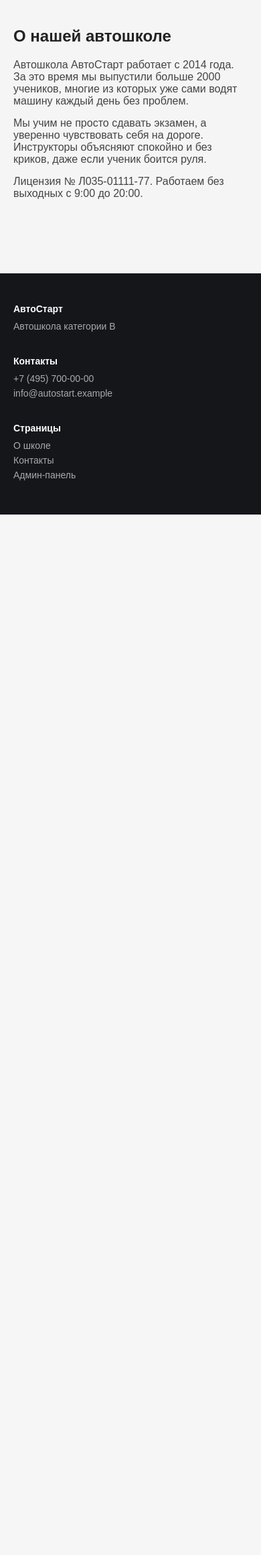
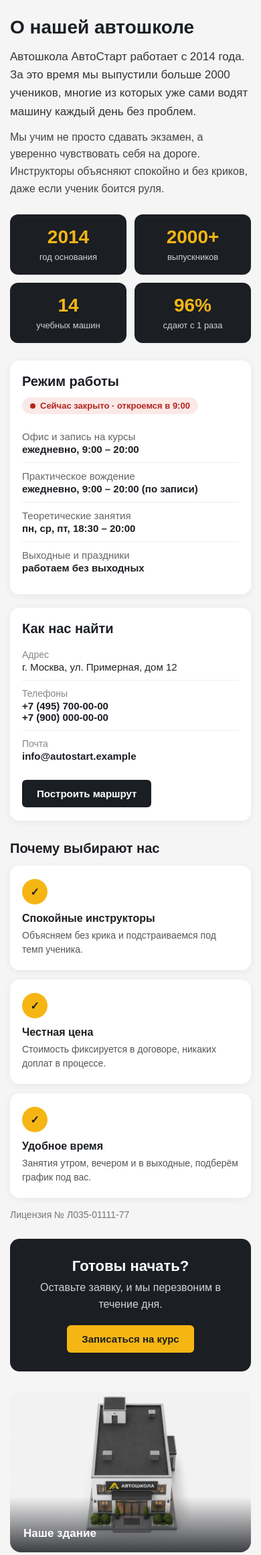
Before and after one commit to kirill498/Aytoshkolaa, a Node server app: page /about in a window 390 px wide. Shown: the part 76-2397 px from the top of the page at 67% size. Before the commit the page ends 844 px from the top, so only its background shows below. Run offline with Node 20, Linux system fonts and the light colour scheme.

Commit message:
New update selections

```diff
--- /dev/null
+++ b/public/css/about.css
@@ -0,0 +1,408 @@
+/* ===== СТРАНИЦА "О ШКОЛЕ" ===== */
+
+/* три колонки: фото слева | текст по центру | фото справа */
+.about-layout {
+    width: 100%;                 /* без этого блок сжимается до ширины содержимого */
+    max-width: 1700px;
+    margin: 0 auto;
+    padding: 40px 20px 60px;
+    display: grid;
+    grid-template-columns: minmax(0, 1fr) minmax(0, 720px) minmax(0, 1fr);
+    gap: 30px;
+}
+
+/* ---------- ФОТО ПО БОКАМ ---------- */
+.about-photo {
+    position: sticky;            /* фото "едут" вместе с прокруткой и остаются на виду */
+    top: 24px;
+    align-self: start;           /* высота фиксированная, а не растягивается до конца страницы */
+    height: 620px;
+    margin: 0;
+    border-radius: 16px;
+    overflow: hidden;
+}
+
+/* серая заглушка с подписью: лежит под фото и видна, только пока фото нет */
+.photo-placeholder {
+    position: absolute;
+    inset: 0;
+    display: flex;
+    align-items: center;
+    justify-content: center;
+    padding: 20px;
+    text-align: center;
+    line-height: 1.5;
+    color: #8a8686;
+    background-color: #e4e1e1;
+    border: 2px dashed #bdb9b9;
+    border-radius: 16px;
+}
+
+/* фото растягивается на весь блок и обрезается по краям (cover), не искажаясь */
+.about-photo img {
+    position: absolute;
+    inset: 0;
+    width: 100%;
+    height: 100%;
+    object-fit: cover;
+    transition: transform 0.6s ease;
+}
+
+.about-photo:hover img {
+    transform: scale(1.04);
+}
+
+/* подпись внизу фото на тёмном градиенте */
+.about-photo figcaption {
+    position: absolute;
+    left: 0;
+    right: 0;
+    bottom: 0;
+    padding: 45px 20px 18px;
+    color: #ffffff;
+    font-size: 17px;
+    font-weight: bold;
+    background: linear-gradient(to top, rgba(27, 30, 35, 0.85), rgba(27, 30, 35, 0));
+}
+
+/* ---------- ЦЕНТРАЛЬНАЯ КОЛОНКА ---------- */
+.about-center h1 {
+    font-size: 34px;
+    color: #1b1e23;
+    margin-bottom: 14px;
+}
+
+.about-center p {
+    line-height: 1.6;
+    color: #444444;
+    margin-bottom: 12px;
+}
+
+.about-center .about-lead {
+    font-size: 17px;
+    color: #333333;
+}
+
+/* четыре тёмные плитки с цифрами */
+.about-stats {
+    display: grid;
+    grid-template-columns: repeat(4, 1fr);
+    gap: 12px;
+    margin: 26px 0;
+}
+
+.stat {
+    padding: 18px 10px;
+    text-align: center;
+    background-color: #1b1e23;
+    border-radius: 12px;
+}
+
+.stat strong {
+    display: block;
+    margin-bottom: 4px;
+    font-size: 28px;
+    color: #f5b614;
+}
+
+.stat span {
+    font-size: 13px;
+    color: #cfd2d6;
+}
+
+/* белые карточки (режим работы, контакты) */
+.about-card {
+    margin-bottom: 20px;
+    padding: 24px 26px;
+    background-color: #ffffff;
+    border-radius: 14px;
+    box-shadow: 0 2px 12px rgba(0, 0, 0, 0.06);
+}
+
+.about-card h2 {
+    font-size: 20px;
+    color: #1b1e23;
+}
+
+.about-card > h2 {
+    margin-bottom: 8px;
+}
+
+.card-head {
+    display: flex;
+    justify-content: space-between;
+    align-items: center;
+    flex-wrap: wrap;
+    gap: 12px;
+    margin-bottom: 14px;
+}
+
+/* плашка "Сейчас открыто / закрыто". Пока JS её не заполнил, она скрыта (:empty) */
+.open-status {
+    display: inline-flex;
+    align-items: center;
+    gap: 7px;
+    padding: 5px 12px;
+    font-size: 13px;
+    font-weight: bold;
+    border-radius: 20px;
+}
+
+.open-status:empty {
+    display: none;
+}
+
+/* цветная точка перед текстом */
+.open-status::before {
+    content: "";
+    width: 8px;
+    height: 8px;
+    background-color: currentColor;
+    border-radius: 50%;
+}
+
+.open-status.is-open {
+    color: #1e7d46;
+    background-color: #e5f5ec;
+}
+
+.open-status.is-closed {
+    color: #b3261e;
+    background-color: #fbe9e7;
+}
+
+/* когда открыто, точка мягко "пульсирует" */
+.open-status.is-open::before {
+    animation: status-pulse 1.8s ease-in-out infinite;
+}
+
+@keyframes status-pulse {
+    0%, 100% { opacity: 1; transform: scale(1); }
+    50%      { opacity: 0.35; transform: scale(1.5); }
+}
+
+/* строки "название слева, значение справа" */
+.hours-list li,
+.contact-list li {
+    display: flex;
+    justify-content: space-between;
+    gap: 16px;
+    padding: 11px 0;
+    font-size: 15px;
+    border-bottom: 1px solid #eeeeee;
+}
+
+.hours-list li:last-child,
+.contact-list li:last-child {
+    border-bottom: none;
+}
+
+.hours-list span {
+    color: #666666;
+}
+
+.hours-list strong {
+    color: #1b1e23;
+    text-align: right;
+}
+
+/* контакты: слева серая подпись фиксированной ширины, справа значение */
+.contact-list li {
+    justify-content: flex-start;
+}
+
+.c-label {
+    flex: 0 0 90px;
+    font-size: 14px;
+    color: #888888;
+}
+
+.contact-list a {
+    font-weight: bold;
+    color: #1b1e23;
+}
+
+.contact-list a:hover {
+    color: #c98f00;
+}
+
+.about-card .btn {
+    margin-top: 16px;
+}
+
+/* "Почему выбирают нас": три карточки в ряд */
+.about-features {
+    margin: 30px 0 10px;
+}
+
+.about-features h2 {
+    margin-bottom: 14px;
+    font-size: 20px;
+    color: #1b1e23;
+}
+
+.feature-list {
+    display: grid;
+    grid-template-columns: repeat(3, 1fr);
+    gap: 14px;
+}
+
+.feature {
+    padding: 20px 18px;
+    background-color: #ffffff;
+    border-radius: 14px;
+    box-shadow: 0 2px 12px rgba(0, 0, 0, 0.06);
+}
+
+.feature-icon {
+    display: flex;
+    align-items: center;
+    justify-content: center;
+    width: 38px;
+    height: 38px;
+    margin-bottom: 12px;
+    font-weight: bold;
+    color: #1b1e23;
+    background-color: #f5b614;
+    border-radius: 50%;
+}
+
+.feature h3 {
+    margin-bottom: 6px;
+    font-size: 16px;
+    color: #1b1e23;
+}
+
+.feature p {
+    margin: 0;
+    font-size: 14px;
+    line-height: 1.5;
+    color: #555555;
+}
+
+.about-center .about-license {
+    margin: 14px 0 24px;
+    font-size: 14px;
+    color: #777777;
+}
+
+/* тёмный блок с призывом записаться */
+.about-cta {
+    padding: 28px 24px;
+    text-align: center;
+    background-color: #1b1e23;
+    border-radius: 14px;
+}
+
+.about-cta h2 {
+    margin-bottom: 6px;
+    font-size: 22px;
+    color: #ffffff;
+}
+
+.about-center .about-cta p {
+    margin-bottom: 18px;
+    color: #cfd2d6;
+}
+
+/* ---------- ПЛАВНОЕ ПОЯВЛЕНИЕ ПРИ ЗАГРУЗКЕ ---------- */
+/* каждый блок центральной колонки чуть позже предыдущего */
+.about-center > *,
+.about-photo {
+    animation: about-fade 0.6s ease both;
+}
+
+.about-center > *:nth-child(2) { animation-delay: 0.08s; }
+.about-center > *:nth-child(3) { animation-delay: 0.16s; }
+.about-center > *:nth-child(4) { animation-delay: 0.24s; }
+.about-center > *:nth-child(5) { animation-delay: 0.32s; }
+.about-center > *:nth-child(6) { animation-delay: 0.4s; }
+.about-center > *:nth-child(7) { animation-delay: 0.48s; }
+.about-center > *:nth-child(8) { animation-delay: 0.56s; }
+.about-photo-right { animation-delay: 0.2s; }
+
+@keyframes about-fade {
+    from { opacity: 0; transform: translateY(16px); }
+    to   { opacity: 1; transform: translateY(0); }
+}
+
+/* ---------- АДАПТИВНОСТЬ ---------- */
+
+/* ноутбук/планшет: центр на всю ширину, два фото рядом под ним */
+@media (max-width: 1180px) {
+    .about-layout {
+        grid-template-columns: 1fr 1fr;
+        max-width: 900px;
+    }
+
+    .about-center {
+        grid-column: 1 / -1;     /* растягиваем на обе колонки */
+        order: 1;
+    }
+
+    .about-photo {
+        position: relative;
+        top: auto;
+        height: 280px;
+        order: 2;
+    }
+}
+
+/* телефон */
+@media (max-width: 700px) {
+    .about-layout {
+        grid-template-columns: 1fr;
+        padding: 25px 15px 40px;
+    }
+
+    .about-center h1 {
+        font-size: 28px;
+    }
+
+    .about-stats {
+        grid-template-columns: repeat(2, 1fr);
+    }
+
+    .feature-list {
+        grid-template-columns: 1fr;
+    }
+
+    .about-card {
+        padding: 20px 18px;
+    }
+
+    .hours-list li {
+        flex-direction: column;
+        gap: 2px;
+    }
+
+    .hours-list strong {
+        text-align: left;
+    }
+
+    .contact-list li {
+        flex-direction: column;
+        gap: 2px;
+    }
+
+    .c-label {
+        flex: none;
+    }
+
+    .about-photo {
+        height: 240px;
+    }
+}
+
+/* если в системе отключены анимации, ничего не двигаем */
+@media (prefers-reduced-motion: reduce) {
+    .about-center > *,
+    .about-photo,
+    .open-status::before {
+        animation: none !important;
+    }
+
+    .about-photo img {
+        transition: none;
+    }
+}
--- a/public/css/car-showcase.css
+++ b/public/css/car-showcase.css
@@ -84,7 +84,7 @@
 
 /* кружок на машине: сначала нулевого размера */
 .car-line circle {
-    fill: #f5b614;
+    fill: none;
     stroke: #1b1e23;
     stroke-width: 2;
     opacity: 0;
--- /dev/null
+++ b/public/js/about.js
@@ -0,0 +1,25 @@
+// Страница "О школе": плашка "Сейчас открыто / закрыто"
+
+(function () {
+    var status = document.getElementById("openStatus");
+    if (!status) return;
+
+    var OPEN_HOUR = 9;     // во сколько открываемся
+    var CLOSE_HOUR = 20;   // во сколько закрываемся
+
+    // Берём текущий час по Москве, а не по часам посетителя:
+    // школа в Москве, и у человека из другого города "сейчас открыто" должно считаться по-московски
+    var hour = Number(new Intl.DateTimeFormat("ru-RU", {
+        timeZone: "Europe/Moscow",
+        hour: "numeric",
+        hourCycle: "h23"
+    }).format(new Date()));
+
+    if (hour >= OPEN_HOUR && hour < CLOSE_HOUR) {
+        status.textContent = "Сейчас открыто · до " + CLOSE_HOUR + ":00";
+        status.classList.add("is-open");
+    } else {
+        status.textContent = "Сейчас закрыто · откроемся в " + OPEN_HOUR + ":00";
+        status.classList.add("is-closed");
+    }
+})();
--- a/scripts/create-admin.js
+++ b/scripts/create-admin.js
@@ -4,7 +4,7 @@
 
 require("dotenv").config();
 const bcrypt = require("bcryptjs");
-const db = require("./database/db.js");
+const db = require("../database/db");
 
 async function main() {
     const login = process.argv[2];
--- a/server.js
+++ b/server.js
@@ -50,6 +50,15 @@ app.get("/", (req, res) => {
         scripts: ["/js/car-showcase.js"]
     });
 });
+
+app.get("/about", (req, res) => {
+    res.render("about", {
+        title: "О школе - АвтоСтарт",
+        active: "about",
+        styles: ["/css/about.css"],
+        scripts: ["/js/about.js"]
+    });
+});;
 
 app.get("/about", (req, res) => {
     res.render("about", { title: "О школе - АвтоСтарт", active: "about" });
--- a/views/about.ejs
+++ b/views/about.ejs
@@ -1,8 +1,22 @@
 <%- include('partials/header') %>
-    <!-- ТЕКСТ ПРО ШКОЛУ -->
-    <section class="page-content">
+
+    <section class="about-layout">
+
+        <!-- ЛЕВОЕ ФОТО: здание школы.
+             Пока файла нет, виден серый блок с подписью. Как только положите фото, оно закроет подпись -->
+        <figure class="about-photo about-photo-left">
+            <span class="photo-placeholder">Здесь будет фото<br>здания школы</span>
+            <img src="/png/school-building.jpg" alt="Здание автошколы АвтоСтарт"
+                 onerror="this.style.display='none'">
+            <figcaption>Наше здание</figcaption>
+        </figure>
+
+        <!-- ЦЕНТР: весь текст страницы -->
+        <div class="about-center">
+
             <h1>О нашей автошколе</h1>
-        <p>
+
+            <p class="about-lead">
                 Автошкола АвтоСтарт работает с 2014 года. За это время мы выпустили больше
                 2000 учеников, многие из которых уже сами водят машину каждый день без проблем.
             </p>
@@ -10,9 +24,95 @@
                 Мы учим не просто сдавать экзамен, а уверенно чувствовать себя на дороге.
                 Инструкторы объясняют спокойно и без криков, даже если ученик боится руля.
             </p>
-        <p>
-            Лицензия № Л035-01111-77. Работаем без выходных с 9:00 до 20:00.
-        </p>
+
+            <!-- цифры о школе -->
+            <div class="about-stats">
+                <div class="stat"><strong>2014</strong><span>год основания</span></div>
+                <div class="stat"><strong>2000+</strong><span>выпускников</span></div>
+                <div class="stat"><strong>14</strong><span>учебных машин</span></div>
+                <div class="stat"><strong>96%</strong><span>сдают с 1 раза</span></div>
+            </div>
+
+            <!-- РЕЖИМ РАБОТЫ. Строки ниже (кроме общего режима 9:00-20:00) - примеры, замените на свои -->
+            <div class="about-card">
+                <div class="card-head">
+                    <h2>Режим работы</h2>
+                    <!-- сюда about.js пишет "Сейчас открыто" или "Сейчас закрыто" -->
+                    <span class="open-status" id="openStatus"></span>
+                </div>
+                <ul class="hours-list">
+                    <li><span>Офис и запись на курсы</span><strong>ежедневно, 9:00 &ndash; 20:00</strong></li>
+                    <li><span>Практическое вождение</span><strong>ежедневно, 9:00 &ndash; 20:00 (по записи)</strong></li>
+                    <li><span>Теоретические занятия</span><strong>пн, ср, пт, 18:30 &ndash; 20:00</strong></li>
+                    <li><span>Выходные и праздники</span><strong>работаем без выходных</strong></li>
+                </ul>
+            </div>
+
+            <!-- КАК НАС НАЙТИ. Адрес и телефоны подставьте свои -->
+            <div class="about-card">
+                <h2>Как нас найти</h2>
+                <ul class="contact-list">
+                    <li>
+                        <span class="c-label">Адрес</span>
+                        <span>г. Москва, ул. Примерная, дом 12</span>
+                    </li>
+                    <li>
+                        <span class="c-label">Телефоны</span>
+                        <span>
+                            <a href="tel:+74957000000">+7 (495) 700-00-00</a><br>
+                            <a href="tel:+79000000000">+7 (900) 000-00-00</a>
+                        </span>
+                    </li>
+                    <li>
+                        <span class="c-label">Почта</span>
+                        <span><a href="mailto:info@autostart.example">info@autostart.example</a></span>
+                    </li>
+                </ul>
+                <a class="btn btn-dark" target="_blank" rel="noopener"
+                   href="https://yandex.ru/maps/?text=Москва,+ул.+Примерная,+дом+12">Построить маршрут</a>
+            </div>
+
+            <!-- ПОЧЕМУ НАС ВЫБИРАЮТ (тексты примерные, поправьте под школу) -->
+            <div class="about-features">
+                <h2>Почему выбирают нас</h2>
+                <div class="feature-list">
+                    <div class="feature">
+                        <div class="feature-icon">&#10003;</div>
+                        <h3>Спокойные инструкторы</h3>
+                        <p>Объясняем без крика и подстраиваемся под темп ученика.</p>
+                    </div>
+                    <div class="feature">
+                        <div class="feature-icon">&#10003;</div>
+                        <h3>Честная цена</h3>
+                        <p>Стоимость фиксируется в договоре, никаких доплат в процессе.</p>
+                    </div>
+                    <div class="feature">
+                        <div class="feature-icon">&#10003;</div>
+                        <h3>Удобное время</h3>
+                        <p>Занятия утром, вечером и в выходные, подберём график под вас.</p>
+                    </div>
+                </div>
+            </div>
+
+            <p class="about-license">Лицензия № Л035-01111-77</p>
+
+            <!-- призыв записаться -->
+            <div class="about-cta">
+                <h2>Готовы начать?</h2>
+                <p>Оставьте заявку, и мы перезвоним в течение дня.</p>
+                <a href="/registration" class="btn">Записаться на курс</a>
+            </div>
+
+        </div>
+
+        <!-- ПРАВОЕ ФОТО: парковка -->
+        <figure class="about-photo about-photo-right">
+            <span class="photo-placeholder">Здесь будет фото<br>парковки</span>
+            <img src="/png/school-parking.jpg" alt="Парковка автошколы АвтоСтарт"
+                 onerror="this.style.display='none'">
+            <figcaption>Парковка для учеников</figcaption>
+        </figure>
+
     </section>
 
 <%- include('partials/footer') %>
--- a/views/partials/header.ejs
+++ b/views/partials/header.ejs
@@ -8,6 +8,9 @@
     <link rel="stylesheet" href="/css/style.css">
     <link rel="stylesheet" href="/css/responsive.css">
     <link rel="stylesheet" href="/css/car-showcase.css">
+    <% (locals.styles || []).forEach(function (href) { %>
+    <link rel="stylesheet" href="<%= href %>">
+    <% }) %>
 </head>
 <body>
 
```
Also changed, not shown: public/png/school-building.jpg (added). Lines whose indentation alone changed are shown as unchanged.
